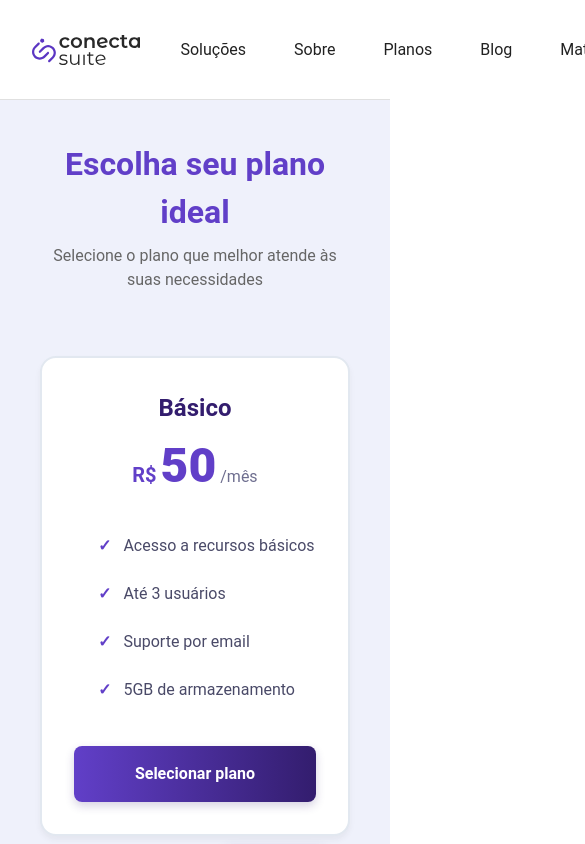
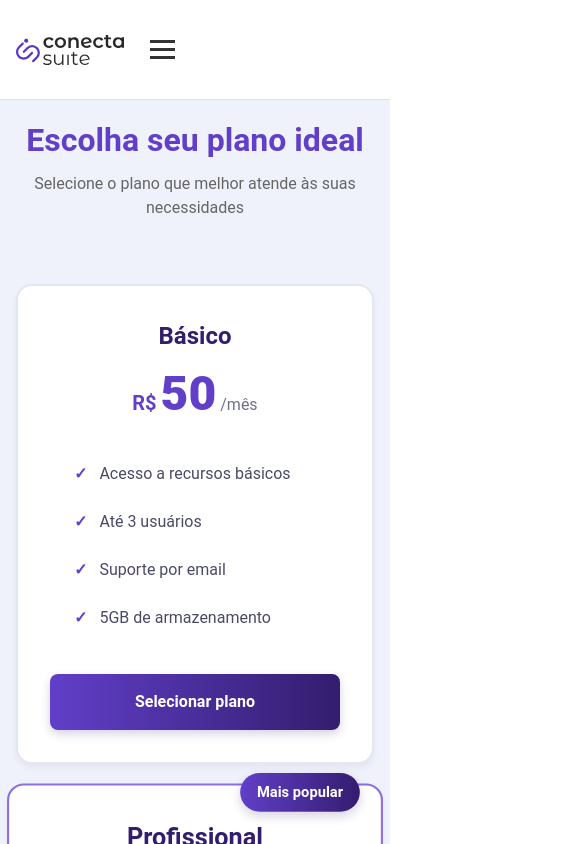
Before and after one commit to andrebellico/conecta-suite, a Vue app: page / in a window 390 px wide. Shown: the top 844 px of the page, 585 px wide, since content can reach past the window. Built offline with nearby package versions, Linux system fonts and the light colour scheme.

Commit message:
design: responsive

```diff
--- a/src/App.vue
+++ b/src/App.vue
@@ -12,7 +12,7 @@ export default {
   <v-app>
     <v-main class="main-background">
       <Navbar />
-      <v-container class="pa-10">
+      <v-container class="pa-4 pa-md-10">
         <router-view />
       </v-container>
     </v-main>
--- a/src/components/AdditionalService.vue
+++ b/src/components/AdditionalService.vue
@@ -71,7 +71,7 @@ const onRemove = () => {
 
 <style scoped>
 .section {
-  padding: 3rem;
+  padding: 1rem;
 }
 
 .fade-in {
@@ -186,6 +186,8 @@ const onRemove = () => {
 
 .deployment-price-container {
   display: flex;
+  flex-wrap: wrap;
+  gap: 1rem;
   justify-content: space-between;
   align-items: center;
   margin-top: 1.5rem;
--- a/src/components/Navbar.vue
+++ b/src/components/Navbar.vue
@@ -1,3 +1,13 @@
+<script setup>
+import { ref } from "vue";
+
+const isMobileMenuOpen = ref(false);
+
+const toggleMobileMenu = () => {
+  isMobileMenuOpen.value = !isMobileMenuOpen.value;
+};
+</script>
+
 <template>
   <header class="app-header">
     <img
@@ -6,20 +16,17 @@
       class="logo"
     />
 
-    <nav class="nav-links">
-      <button class="nav-button">Soluções</button>
-      <button class="nav-button">Sobre</button>
-      <button class="nav-button">Planos</button>
-      <button class="nav-button">Blog</button>
-      <button class="nav-button">Materiais</button>
-      <button class="nav-button">Contato</button>
-    </nav>
+    <button class="menu-toggle" @click="toggleMobileMenu">
+      <span class="hamburger-icon"></span>
+    </button>
 
     <div class="spacer"></div>
 
+    <div :class="['mobile-menu', { 'is-open': isMobileMenuOpen }]">
       <div class="auth-buttons">
         <button class="demo-button">Solicitar demo</button>
         <button class="nav-button login">Login</button>
+      </div>
     </div>
   </header>
 </template>
@@ -28,15 +35,77 @@
 .app-header {
   display: flex;
   align-items: center;
+  justify-content: space-between;
+  width: 100%;
   height: 100px;
-  padding: 32px;
+  padding: 0 32px; /* Adjusted padding */
   background-color: #ffffff;
   border-bottom: 1px solid #e0e0e0;
+  position: relative; /* Needed for absolute positioning of mobile menu */
 }
 
 .logo {
   height: 30px;
   margin-right: 16px;
+}
+
+.spacer {
+  flex-grow: 1;
+}
+
+.menu-toggle {
+  display: none; /* Hidden by default */
+  background: none;
+  border: none;
+  cursor: pointer;
+  padding: 10px;
+  z-index: 100; /* Ensure it's above other content */
+}
+
+.hamburger-icon {
+  display: block;
+  width: 25px;
+  height: 3px;
+  background-color: #333;
+  position: relative;
+  transition: background-color 0.3s ease;
+}
+
+.hamburger-icon::before,
+.hamburger-icon::after {
+  content: "";
+  display: block;
+  width: 25px;
+  height: 3px;
+  background-color: #333;
+  position: absolute;
+  transition: transform 0.3s ease;
+}
+
+.hamburger-icon::before {
+  top: -8px;
+}
+
+.hamburger-icon::after {
+  top: 8px;
+}
+
+/* Animation for hamburger icon */
+.menu-toggle.is-open .hamburger-icon {
+  background-color: transparent;
+}
+
+.menu-toggle.is-open .hamburger-icon::before {
+  transform: translateY(8px) rotate(45deg);
+}
+
+.menu-toggle.is-open .hamburger-icon::after {
+  transform: translateY(-8px) rotate(-45deg);
+}
+
+.mobile-menu {
+  display: flex; /* Flex by default for larger screens */
+  align-items: center;
 }
 
 .nav-links {
@@ -65,10 +134,6 @@
   text-decoration-color: #613fc8;
 }
 
-.spacer {
-  flex-grow: 1;
-}
-
 .auth-buttons {
   display: flex;
   align-items: center;
@@ -91,18 +156,56 @@
   background-color: #331d6e;
 }
 
-.main-content {
-  flex-grow: 1;
-  padding-top: 100px;
+/* Responsive styles */
+@media (max-width: 768px) {
+  .app-header {
+    padding: 0 16px; /* Adjusted padding for smaller screens */
   }
 
-.main-background {
-  background-color: #ffffff;
-  min-height: calc(100vh - 100px);
+  .menu-toggle {
+    display: block; /* Show hamburger on small screens */
   }
 
-.container {
+  .mobile-menu {
+    display: none; /* Hide menu by default on small screens */
+    flex-direction: column;
+    position: absolute;
+    top: 100px; /* Position below the header */
+    left: 0;
     width: 100%;
+    background-color: #ffffff;
+    box-shadow: 0 10px 20px rgba(0, 0, 0, 0.1);
     padding: 20px;
+    z-index: 50;
+  }
+
+  .mobile-menu.is-open {
+    display: flex; /* Show menu when open */
+  }
+
+  .nav-links {
+    flex-direction: column;
+    width: 100%;
+    margin-bottom: 20px;
+  }
+
+  .nav-button {
+    margin: 10px 0;
+    padding: 10px;
+    width: 100%;
+    text-align: center;
+  }
+
+  .auth-buttons {
+    flex-direction: column;
+    width: 100%;
+  }
+
+  .demo-button,
+  .nav-button.login {
+    margin: 5px 0;
+    width: 100%;
+    text-align: center;
+  }
 }
 </style>
--- a/src/views/Resume.vue
+++ b/src/views/Resume.vue
@@ -52,7 +52,7 @@ const onConfirm = () => {
       <p class="section-subtitle">
         Revise os detalhes da sua contratação antes de prosseguir
       </p>
-      <div class="summary-container">
+      <div class="container">
         <AdditionalService @close="AddService()" @removeService="onRemove()" />
         <div class="summary-container">
           <div class="summary-card">
@@ -221,15 +221,26 @@ input[type="radio"] {
   justify-content: center;
 }
 
+.container {
+  display: flex;
+  justify-content: center;
+}
+
+@media (max-width: 768px) {
+  .container {
+    flex-direction: column;
+  }
+}
+
 .summary-card {
   background-color: #ffffff;
   color: #333;
   padding: 1.5rem;
   border-radius: 0.75rem;
   box-shadow: 0 4px 8px rgba(0, 0, 0, 0.1);
-  min-width: 400px;
+  max-width: 600px; /* Add a max-width for larger screens */
   height: fit-content;
-  width: 100%; /* Make card take full width up to max-width */
+  width: 100%; /* Make card take full width */
   font-family: "Arial", sans-serif;
 }
 
@@ -263,7 +274,7 @@ input[type="radio"] {
 
 .summary-value {
   font-weight: bold;
-  color: #613fc8; /* Purple color for values */
+  color: #613fc8;
 }
 
 .summary-divider {
@@ -279,21 +290,12 @@ input[type="radio"] {
   margin-bottom: 1rem;
 }
 
-.summary-note {
-  display: flex;
-  align-items: flex-start;
-  font-size: 0.9rem;
-  color: #666;
-  margin-top: 1rem;
-}
-
 .info-icon {
   font-size: 1rem;
   margin-right: 0.5rem;
   color: #613fc8;
 }
 
-/* Styling for the features list within the summary-content */
 .summary-content h3 {
   color: #333; /* Adjusted color */
   font-size: 1.1rem;
```
Lines whose indentation alone changed are shown as unchanged.
